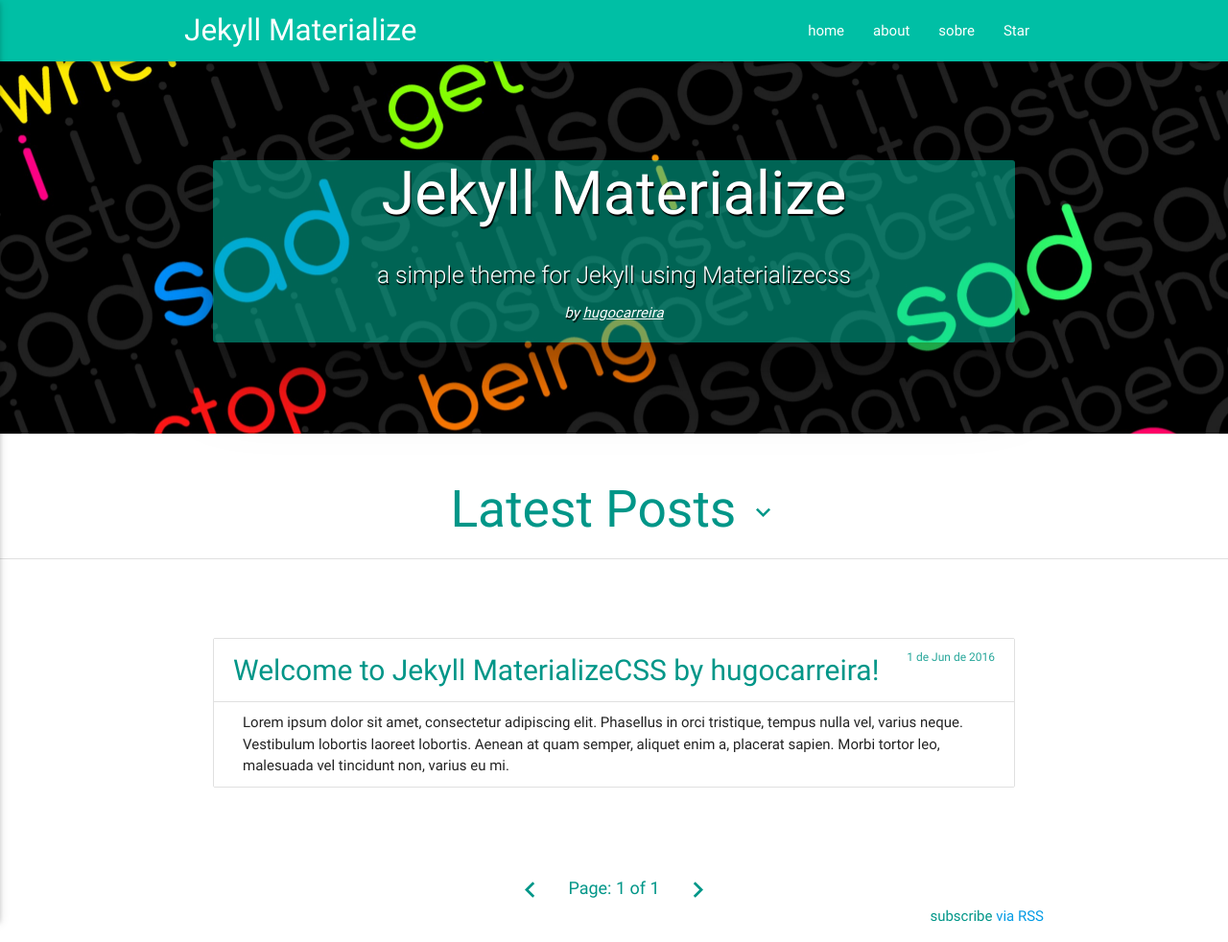
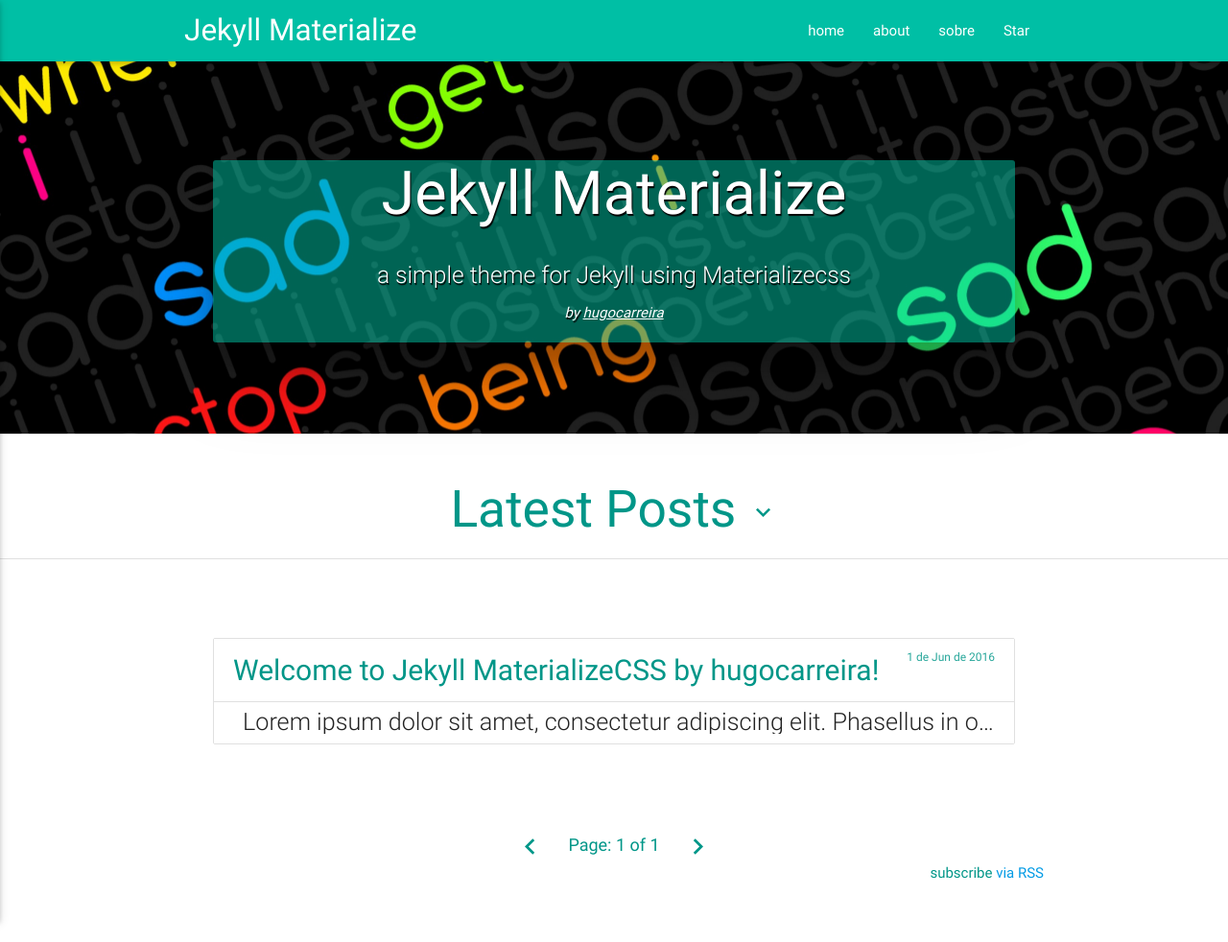
Before and after one commit to hugocarreira/jekyll-materializecss, a Jekyll site: the page built from index.html, in a window 1280 px wide. Shown: the whole page at 96% size. Built offline with Jekyll 4.4.1, drawn with Linux system fonts in a browser that asks for light colours; the list of posts is cut into pages by our own code; after the commit the page ends 937 px from its top, so only the background shows below that.

Commit message:
Fix broken i tag.

```diff
--- a/index.html
+++ b/index.html
@@ -36,7 +36,7 @@ draft: false
               <div class="right post-meta secondary-content post-date">{{ post.date | date: "%-d de %b de %Y" }}</div>
             </div>
           </li>
-          <li class="collection-item"<span class="post-description flow-text truncate">{{ post.description }}</span></li>
+          <li class="collection-item"><span class="post-description flow-text truncate">{{ post.description }}</span></li>
         </ul>
       {% endfor %}
 
```
